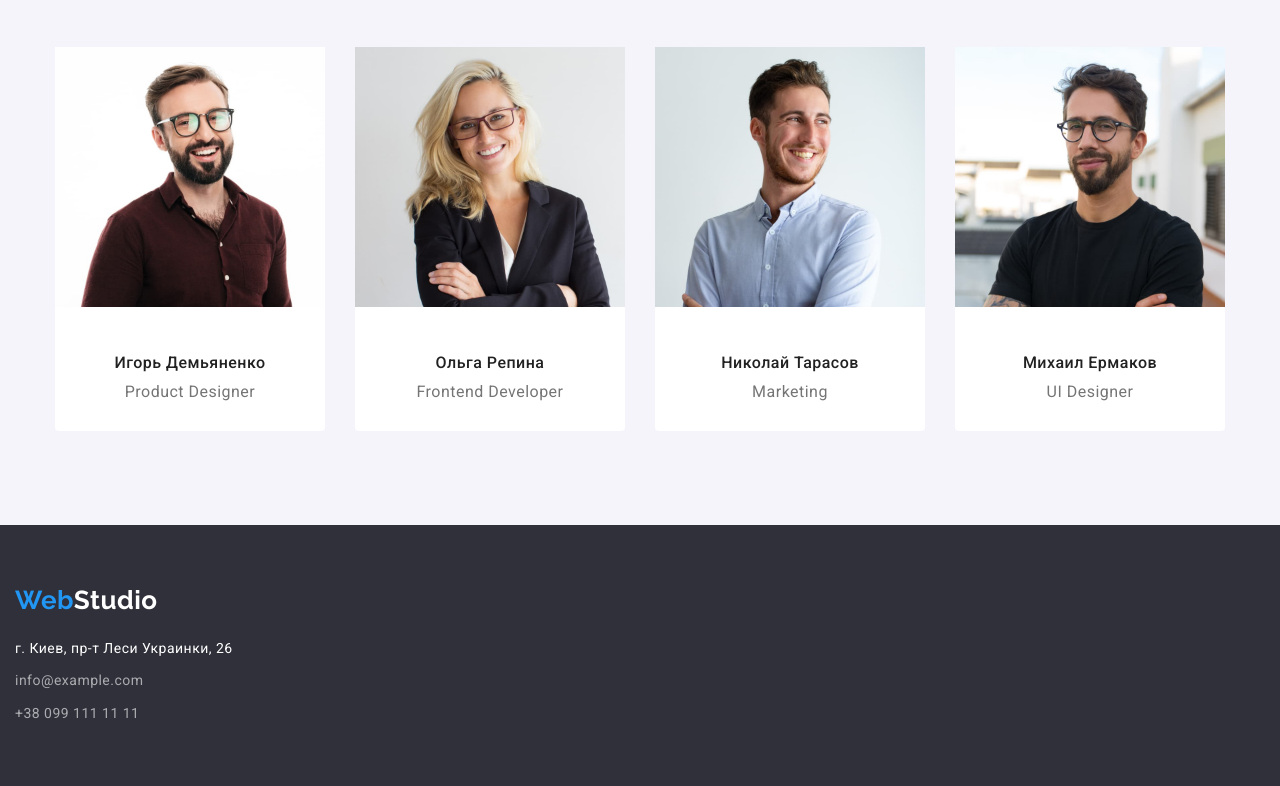
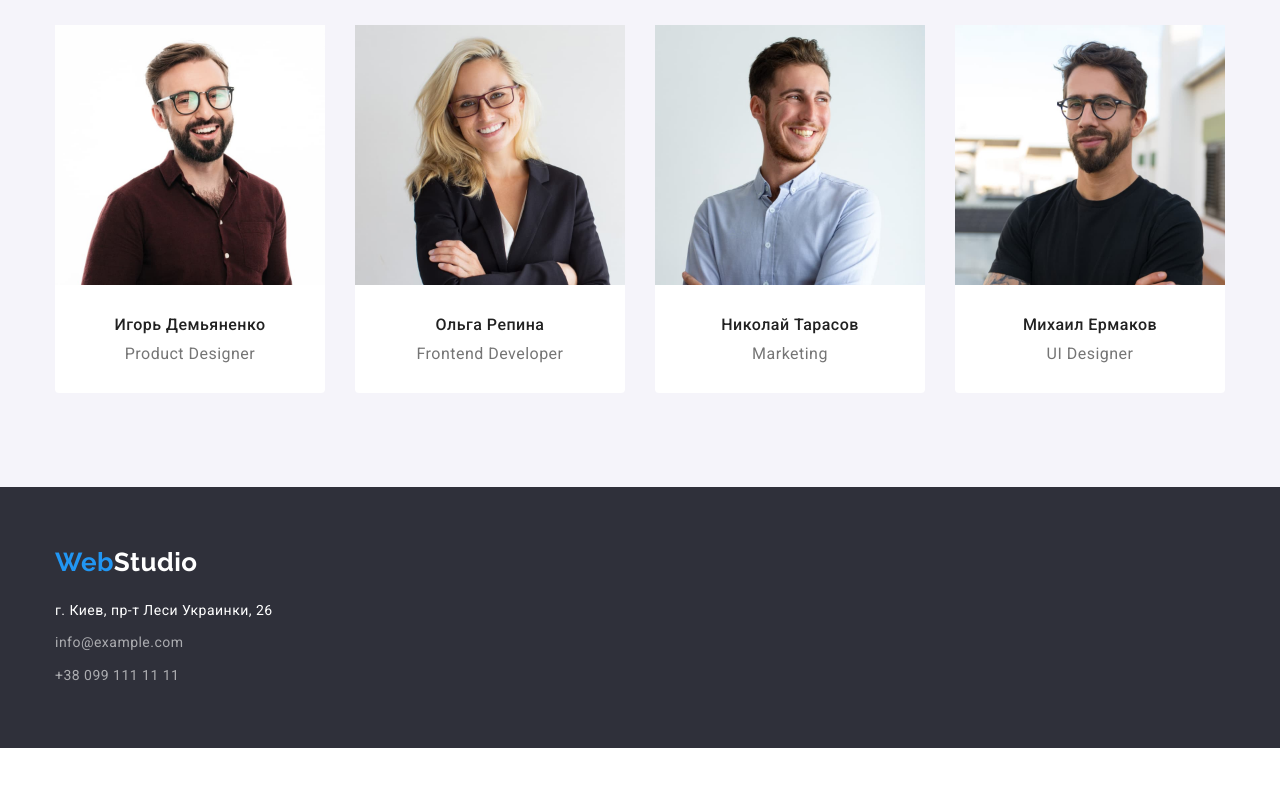
Before and after one commit to Dana0703/goit-markup-hw-03, a plain HTML site: page index.html in a window 1280 px wide. Shown: the part 1623-2409 px from the top of the page. After the commit the page ends 2371 px from the top, so only its background shows below. Drawn offline with nearby package versions, Linux system fonts and the light colour scheme.

Commit message:
Add files via upload

```diff
--- a/css/styles.css
+++ b/css/styles.css
@@ -36,8 +36,6 @@ a {
 /* Containers */
 
 
-
-
 .container-main {
   margin-left: auto;
   margin-right: auto;
@@ -46,22 +44,6 @@ a {
   padding-right: 15px;
 }
 
-
-.container-we-do {
-  margin-left: auto;
-    margin-right: auto;
-    width: 1200px;
-    padding-left: 15px;
-    padding-right: 15px;
-}
-
-.container-team {
-  margin-left: auto;
-    margin-right: auto;
-    width: 1200px;
-    padding-right: 15px;
-    padding-left: 15px;
-}
 
 .container-header {
   display: flex;
@@ -73,14 +55,6 @@ a {
   margin-left: auto;
   margin-right: auto;
   padding: 0;
-}
-
-.container-footer {
-  width: 1200;
-  padding-left: 15px;
-  padding-right: 15px;
-  margin-right: auto;
-  margin-left: auto;
 }
 
 
@@ -236,6 +210,8 @@ color: var(--accent-color);
   margin-right: -30px;
   display: flex;
   padding: 0;
+  margin-bottom: 0;
+  margin-top: 0;
 }
 
 .features-section {
@@ -274,7 +250,8 @@ flex-basis: 270px;
 .features-text {
   font-size: 14px;
   line-height: 1.7;
-  margin: 0;
+  margin-top: 10px;
+  margin-bottom: 0;
 }
 
 /* We do & team members */
@@ -342,14 +319,14 @@ padding-bottom: 30px;
   font-weight: 500;
   line-height: 1.2;
   color: var(--title-color);
-  margin-top: 30;
-  margin-bottom: 10px;
+  margin:0;
 }
 
 .team-members-role {
   font-size: 16px;
   line-height: 1.2;
-  margin: 0;
+  margin-top: 10px;
+  margin-bottom: 0;
 }
 
 /* Footer - address and contact links */
--- a/index.html
+++ b/index.html
@@ -85,7 +85,7 @@
         </div>
       </section>
       <section class="section-we-do">
-        <div class="container-we-do">
+        <div class="container-main">
           <h2 class="we-do-title">Чем мы занимаемся</h2>
           <ul class="we-do-list">
             <li class="we-do-image">
@@ -101,7 +101,7 @@
         </div>
       </section>
       <section class="section-team">
-        <div class="container-team">
+        <div class="container-main">
           <h2 class="team-members">Наша команда</h2>
           <ul class="team">
             <li class="team-item">
@@ -138,7 +138,7 @@
     </main>
     <!-- Футер -->
     <footer class="footer">
-      <div class="container-footer">
+      <div class="container-main">
         <a href="index.html" class="footer-logo">
           <span class="footer-logo-part">Web</span>Studio</a
         >
```
Also changed, not shown: portfolio.html (+1 -1 lines).
